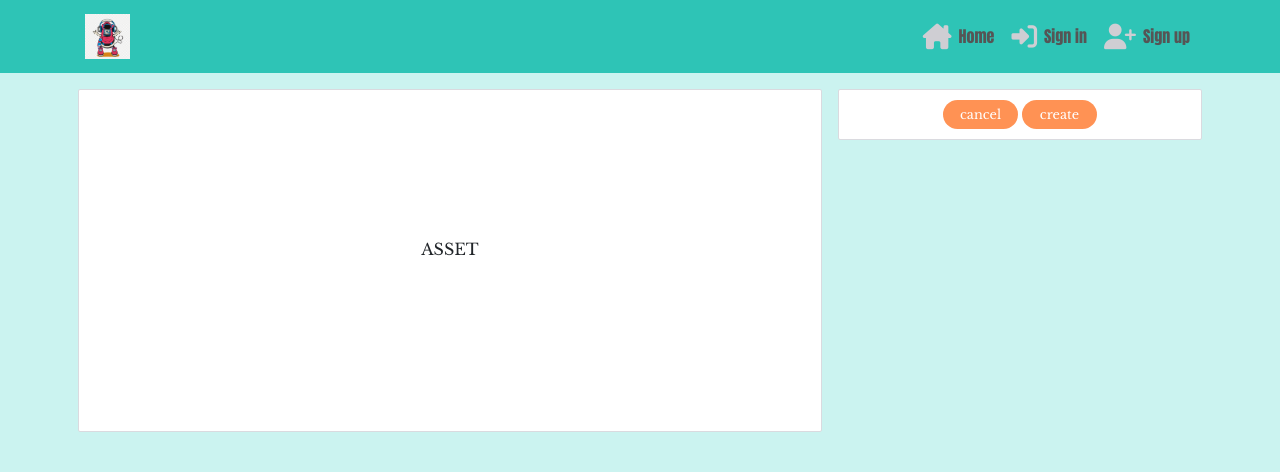
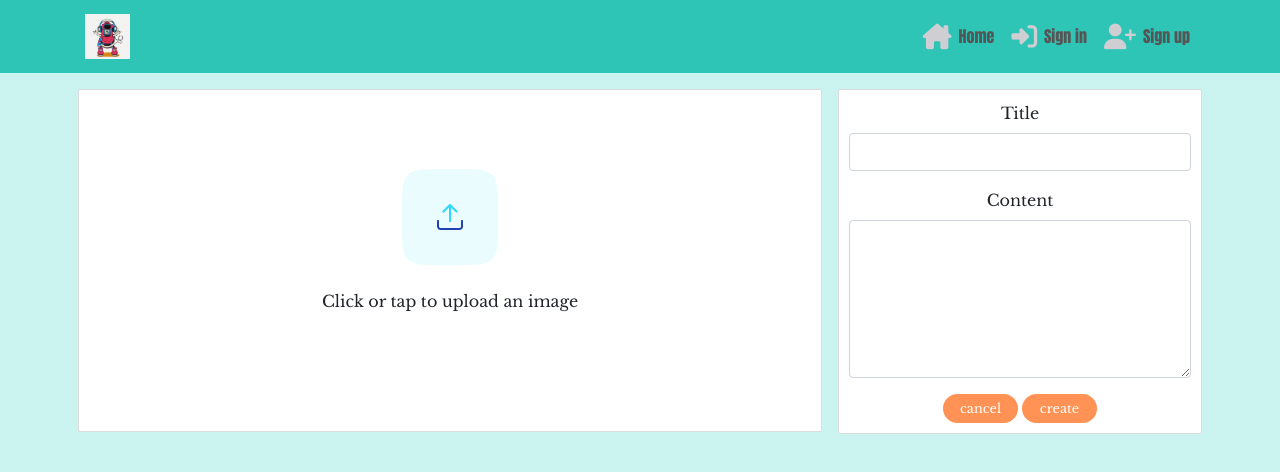
Before and after one commit to AASanusi/fashion, a React (Create React App) app: page /posts/create in a window 1280 px wide. Shown: the top 472 px of the page. Built offline with nearby package versions, Linux system fonts and the light colour scheme; no server answers.

Commit message:
Create form and create a display for users to prevview image

```diff
--- a/src/pages/posts/PostCreateForm.js
+++ b/src/pages/posts/PostCreateForm.js
@@ -11,9 +11,10 @@ import Upload from "../../assets/upload.png";
 import styles from "../../styles/PostCreateEditForm.module.css";
 import appStyles from "../../App.module.css";
 import btnStyles from "../../styles/Button.module.css";
+import Asset from "../../components/Asset";
+import { Image } from "react-bootstrap";
 
 function PostCreateForm() {
-
   const [errors, setErrors] = useState({});
 
   const [postData, setPostData] = useState({
@@ -21,7 +22,6 @@ function PostCreateForm() {
     content: "",
     image: "",
   });
-
   const { title, content, image } = postData;
 
   const handleChange = (event) => {
@@ -41,12 +41,27 @@ function PostCreateForm() {
     }
   };
 
-
   const textFields = (
     <div className="text-center">
-      {/* Add your form fields here */}
-
-
+      <Form.Group>
+        <Form.Label>Title</Form.Label>
+        <Form.Control
+          type="text"
+          name="title"
+          value={title}
+          onChange={handleChange}
+        />
+      </Form.Group>
+      <Form.Group>
+        <Form.Label>Content</Form.Label>
+        <Form.Control
+          as="textarea"
+          rows={6}
+          name="content"
+          value={content}
+          onChange={handleChange}
+        />
+      </Form.Group>
 
       <Button
         className={`${btnStyles.Button} ${btnStyles.Blue}`}
@@ -68,14 +83,37 @@ function PostCreateForm() {
             className={`${appStyles.Content} ${styles.Container} d-flex flex-column justify-content-center`}
           >
             <Form.Group className="text-center">
-
+              {image ? (
+                <>
+                  <figure>
+                    <Image className={appStyles.Image} src={image} rounded />
+                  </figure>
+                  <div>
+                    <Form.Label
+                      className={`${btnStyles.Button} ${btnStyles.Blue} btn`}
+                      htmlFor="image-upload"
+                    >
+                      Change the image
+                    </Form.Label>
+                  </div>
+                </>
+              ) : (
                 <Form.Label
                   className="d-flex justify-content-center"
                   htmlFor="image-upload"
                 >
-                  ASSET
+                  <Asset
+                    src={Upload}
+                    message="Click or tap to upload an image"
+                  />
                 </Form.Label>
+              )}
 
+              <Form.File
+                id="image-upload"
+                accept="image/*"
+                onChange={handleChangeImage}
+              />
             </Form.Group>
             <div className="d-md-none">{textFields}</div>
           </Container>
```
